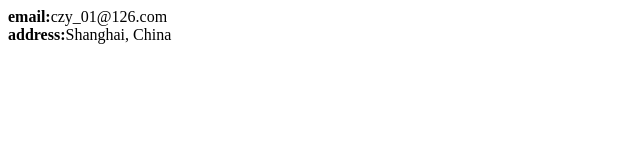
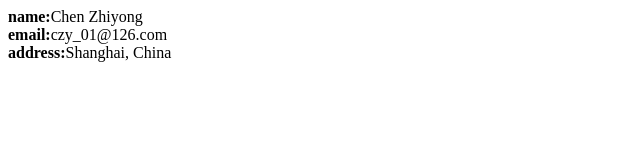
Before and after one commit to cezyn/cezyn.github.io, a plain HTML site: page index.html in a window 1280 px wide. Shown: the whole page, without its empty margins (0-640 px from the left). Drawn offline with Linux system fonts and the light colour scheme.

Commit message:
Update index.html

```diff
--- a/index.html
+++ b/index.html
@@ -1,6 +1,7 @@
 <html>
 <head></head>
 <body>
+    <div><strong>name:</strong>Chen Zhiyong</div>
     <div><strong>email:</strong>czy_01@126.com</div>
     <div><strong>address:</strong>Shanghai, China</div>
 </body>
```
